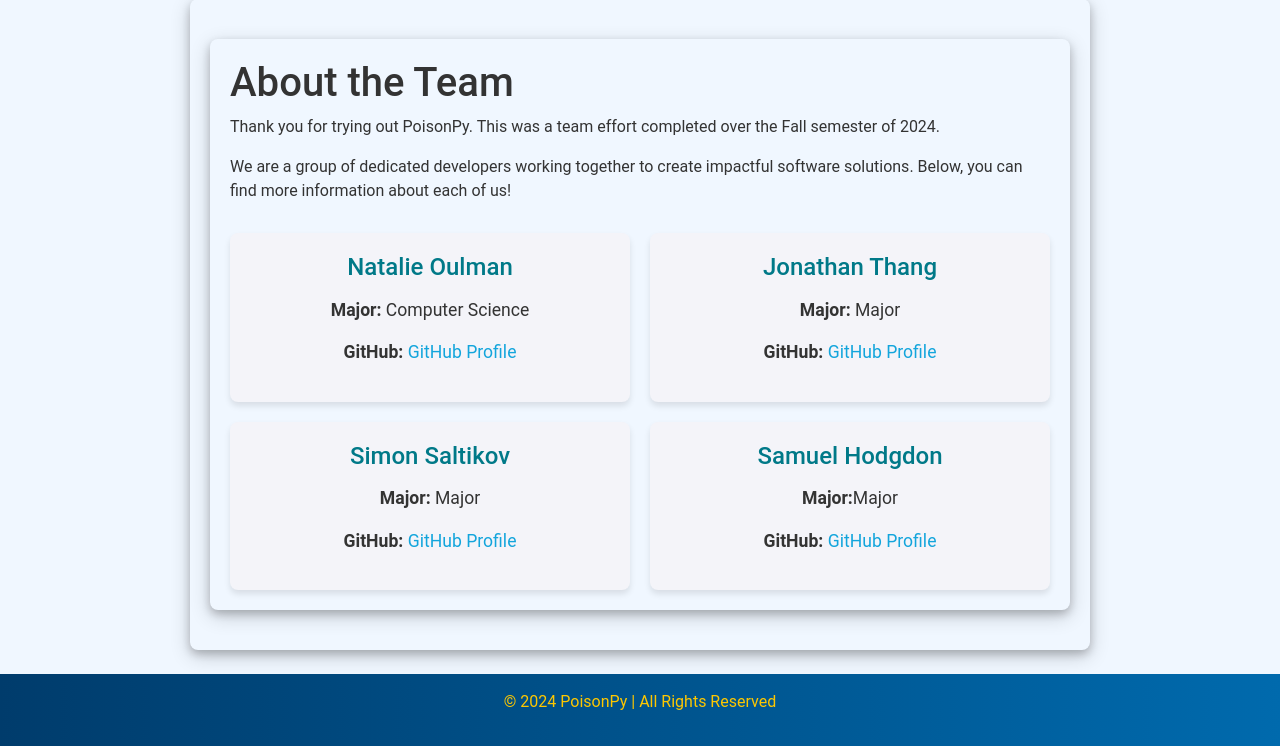
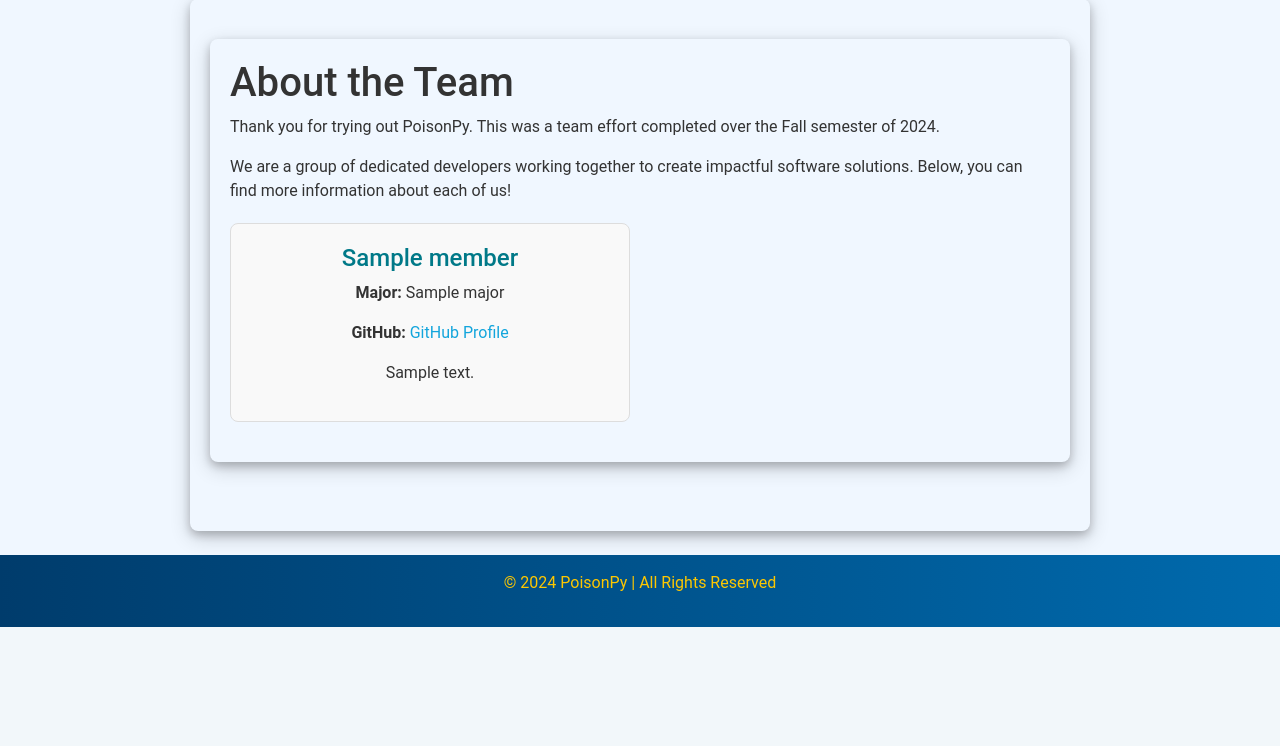
Before and after one commit to PosionPy/PosionPy, a Flask app: template templates/team.html in a window 1280 px wide. Shown: the part 173-919 px from the top of the page. After the commit the page ends 800 px from the top, so only its background shows below. Run offline with Flask 3, Linux system fonts and the light colour scheme; the template is opened without the code that fills it: most values are stand-ins (such as "Sample title", 1, 10 or a date in 2020); some libraries are stand-ins or nearby versions.

Commit message:
Updated styles.css and team.html.

```diff
--- a/static/styles.css
+++ b/static/styles.css
@@ -165,45 +165,6 @@ h2 .text-primary {
     }
 }
 
-/* Basic styling for the team-member cards */
-.team-member {
-    background-color: #f4f4f9;
-    border-radius: 8px;
-    padding: 20px;
-    box-shadow: 0 4px 6px rgba(0, 0, 0, 0.1);
-    text-align: center;
-    transition: transform 0.3s ease;
-}
-
-.team-member h3 {
-    color: #007988;
-    font-size: 1.5em;
-    margin-bottom: 15px;
-}
-
-.team-member p {
-    font-size: 1.1em;
-    color: #333;
-}
-
-.team-member a {
-    text-decoration: none;
-    color: #13a5dc;
-}
-
-.team-member a:hover {
-    color: #007988;
-}
-
-/* Fixed 2x2 Grid layout for 4 quadrants */
-.team-grid {
-    display: grid;
-    grid-template-columns: repeat(2, 1fr);
-    grid-template-rows: repeat(2, auto);
-    gap: 20px;
-    margin-top: 30px;
-}
-
 /* Ensuring the grid stays in 2x2 layout even on large screens */
 @media (min-width: 768px) {
     .team-grid {
@@ -222,3 +183,37 @@ h2 .text-primary {
 .team-member:hover {
     transform: translateY(-10px);
 }
+
+.team-grid {
+    display: grid;
+    grid-template-columns: repeat(2, 1fr);  /* Create 4 equal-width columns */
+    gap: 20px;
+    margin-top: 20px;
+}
+
+.team-member {
+    padding: 20px;
+    border: 1px solid #ddd;
+    border-radius: 8px;
+    text-align: center;
+    background-color: #f9f9f9;
+    transition: background-color 0.3s ease;
+}
+
+.team-member:hover {
+    background-color: #e7f7ff;  /* Light blue hover effect */
+}
+
+.team-member h3 {
+    font-size: 1.5em;
+    color: #007988;
+}
+
+.team-member a {
+    color: #13a5dc;
+    text-decoration: none;
+}
+
+.team-member a:hover {
+    text-decoration: underline;
+}
--- a/templates/team.html
+++ b/templates/team.html
@@ -8,29 +8,14 @@
 
     <!-- Grid container for team members' info -->
     <div class="team-grid">
+        {% for member in team_data %}
         <div class="team-member">
-            <h3>Natalie Oulman</h3>
-            <p><strong>Major:</strong> Computer Science</p>
-            <p><strong>GitHub:</strong> <a href="https://github.com/natalieoulman" target="_blank">GitHub Profile</a></p>
+            <h3>{{ member.name }}</h3>
+            <p><strong>Major:</strong> {{ member.major }}</p>
+            <p><strong>GitHub:</strong> <a href="{{ member.github }}" target="_blank">GitHub Profile</a></p>
+            <p>{{ member.description }}</p>
         </div>
-
-        <div class="team-member">
-            <h3>Jonathan Thang</h3>
-            <p><strong>Major:</strong> Major</p>
-            <p><strong>GitHub:</strong> <a href="https://github.com/" target="_blank">GitHub Profile</a></p>
-        </div>
-
-        <div class="team-member">
-            <h3>Simon Saltikov</h3>
-            <p><strong>Major:</strong> Major</p>
-            <p><strong>GitHub:</strong> <a href="https://github.com/" target="_blank">GitHub Profile</a></p>
-        </div>
-
-        <div class="team-member">
-            <h3>Samuel Hodgdon</h3>
-            <p><strong>Major:</strong>Major</p>
-            <p><strong>GitHub:</strong> <a href="https://github.com/" target="_blank">GitHub Profile</a></p>
-        </div>
+        {% endfor %}
     </div>
 </div>
 {% endblock %}
```
